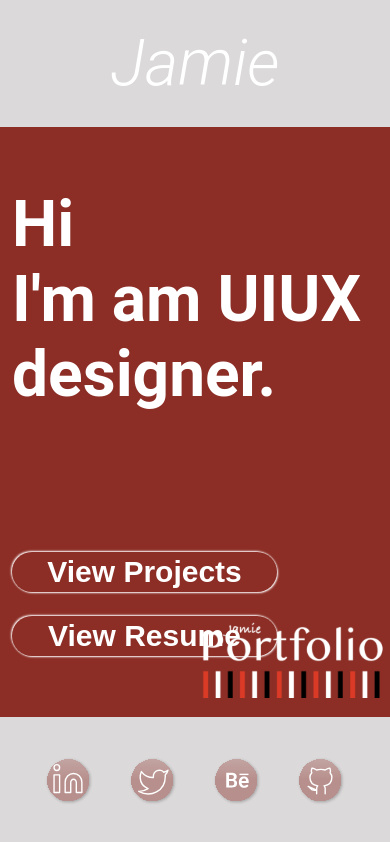
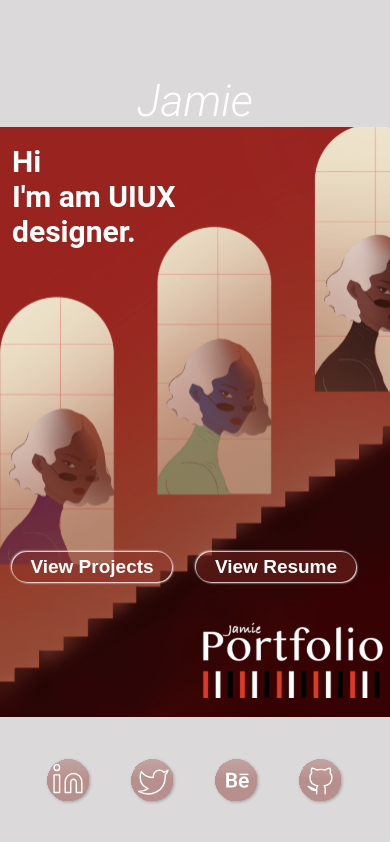
Before and after one commit to littleJamieZ/alittlejamie.art, a React (Create React App) app in the folder my-portfolio/: page / in a window 390 px wide. Built offline with nearby package versions, Linux system fonts and the light colour scheme.

Commit message:
changes screen-size of mobile view from 320px to 415px

```diff
--- a/my-portfolio/src/App.scss
+++ b/my-portfolio/src/App.scss
@@ -1,5 +1,6 @@
 $jamie-gray: rgba(75, 68, 67, 0.2);
-$mobile: 320px;
+$mobile: 415px;
+
 /* Desktop view */
 
 .App {
```
